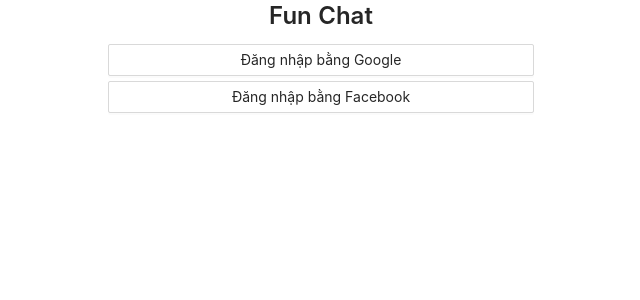
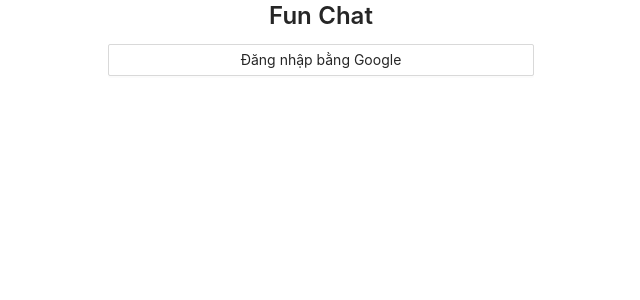
Before and after one commit to dexter826/SmurfChat, a React (Create React App) app: page /login in a window 1280 px wide. Shown: the top 300 px of the page, without its empty margins (319-959 px from the left). Built offline with nearby package versions, Linux system fonts and the light colour scheme; no server answers.

Commit message:
Remove facebook authentication

```diff
--- a/src/components/Login/index.js
+++ b/src/components/Login/index.js
@@ -1,12 +1,11 @@
 import React from 'react';
 import { Row, Col, Button, Typography } from 'antd';
-import { FacebookAuthProvider, GoogleAuthProvider, signInWithPopup } from 'firebase/auth';
+import { GoogleAuthProvider, signInWithPopup } from 'firebase/auth';
 import { auth } from '../../firebase/config';
 import { addDocument, generateKeywords } from '../../firebase/services';
 
 const { Title } = Typography;
 
-const fbProvider = new FacebookAuthProvider();
 const googleProvider = new GoogleAuthProvider();
 
 export default function Login() {
@@ -38,12 +37,6 @@
           >
             Đăng nhập bằng Google
           </Button>
-          <Button
-            style={{ width: '100%' }}
-            onClick={() => handleLogin(fbProvider)}
-          >
-            Đăng nhập bằng Facebook
-          </Button>
         </Col>
       </Row>
     </div>
```
